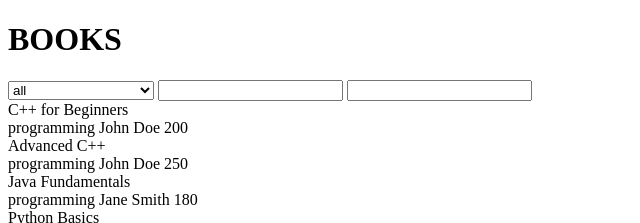
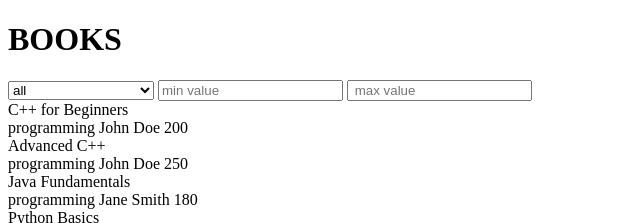
Before and after one commit to ANSHUMANMOREY7/filter, a plain HTML site: page index.html in a window 1280 px wide. Shown: the top 223 px of the page, 0-640 px from the left. Drawn offline with Linux system fonts and the light colour scheme.

Commit message:
placeholders added

```diff
--- a/index.html
+++ b/index.html
@@ -25,8 +25,8 @@
 
     </select>
 
-    <input type="text" id="max">
-    <input type="text" id="min">
+    <input type="text" id="min" onkeyup="priceCategorySelect()" placeholder="min value">
+    <input type="text" id="max" onkeyup="priceCategorySelect()" placeholder=" max value">
 
     <div id="books-container">
 
@@ -128,6 +128,8 @@
 
         function priceCategorySelect() {
 
+            const minPrice = document.getElementById("min")
+            const maxPrice = document.getElementById("max")
 
         }
 
```
